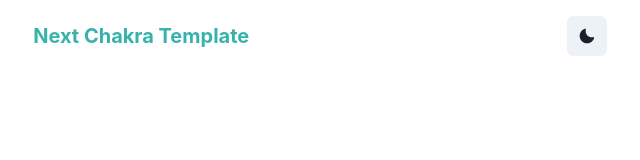
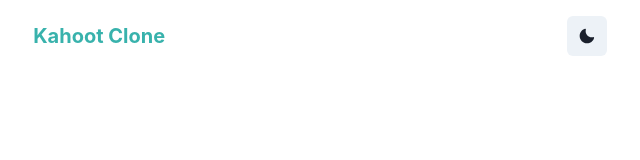
Before and after one commit to TGlide/kahoot-clone, a Next.js app: page / in a window 1280 px wide. Shown: the top 160 px of the page, without its empty margins (320-960 px from the left). Built offline with nearby package versions, Linux system fonts and the light colour scheme.

Commit message:
initial commit

```diff
--- a/package.json
+++ b/package.json
@@ -1,5 +1,5 @@
 {
-  "name": "next-chakra-template",
+  "name": "kahoot-clone",
   "version": "1.0.0",
   "scripts": {
     "dev": "next",
--- a/src/pages/index.tsx
+++ b/src/pages/index.tsx
@@ -9,7 +9,7 @@ const Index = () => {
     <Container size="lg" height="100vh">
       <Flex justifyContent="space-between" align="center" width="100%" py={4}>
         <Text fontSize="xl" fontWeight="700" color={theme.colors.teal[400]}>
-          Next Chakra Template
+          Kahoot Clone
         </Text>
         <Flex>
           <DarkModeSwitch />
```
Also changed, not shown: 1 other file (tests, documents, lock files or other folders).
